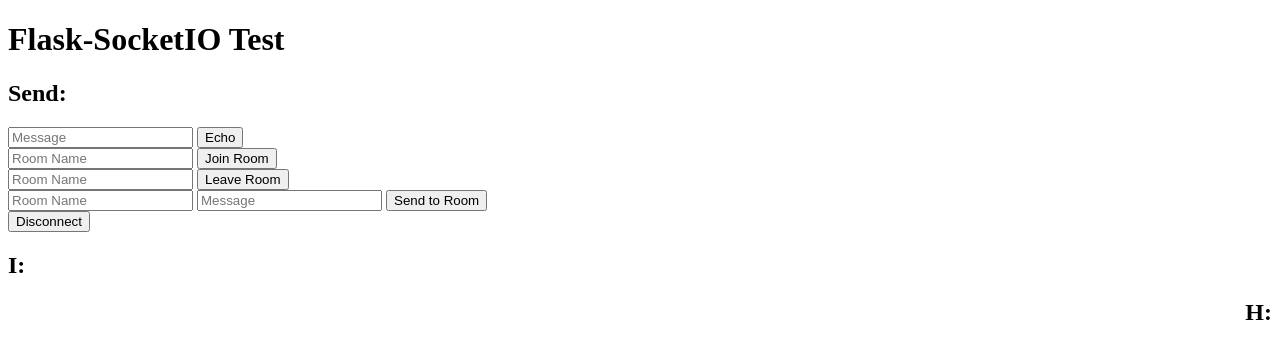
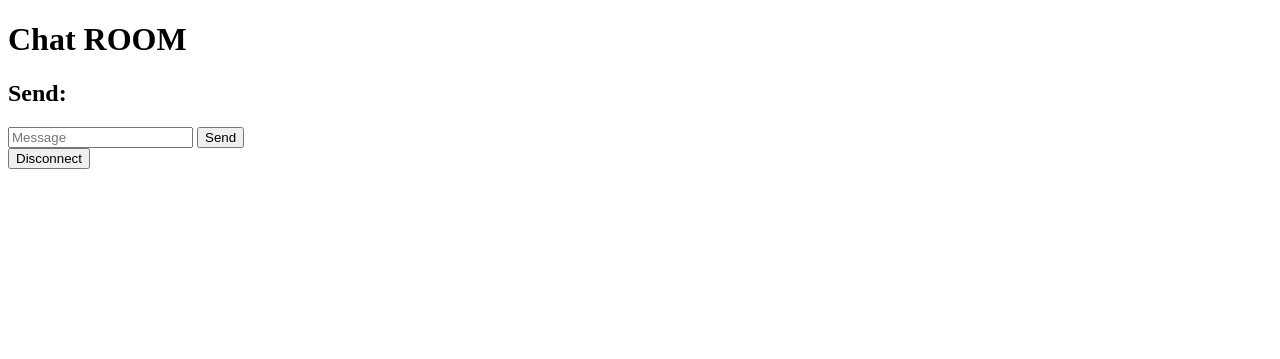
Before and after one commit to GitOad/student-forum, a Flask app: page / in a window 1280 px wide. Shown: the top 359 px of the page. Run offline with Flask 2, Linux system fonts and the light colour scheme; parts of the project's set-up code (start-up, migrations or seed data) failed here and were passed over; some libraries are stand-ins or nearby versions.

Commit message:
Update index.html

```diff
--- a/chatRoom/templates/index.html
+++ b/chatRoom/templates/index.html
@@ -17,35 +17,17 @@
             });
 
             socket.on('my response', function(msg) {
-                $('#log').append('<p>I: ' + msg.data + '</p>');
+                $('#log').append('<h2>I:</h2> <p>I ' + msg.time + msg.data + '</p>');
             });
 
             socket.on('her response', function(msg) {
-                $('#log2').append('<p>H: ' + msg.data + '</p>');
+                $('#log').append('<h2 align = "right">H:</h2> <p align = "right">H ' + msg.time + msg.data + '</p>');
             });
 
-
-            $('form#emit').submit(function(event) {
-                socket.emit('my event', {data: $('#emit_data').val()});
+            $('form#send_room').submit(function(event) {
+                socket.emit('my_room_event', {data: $('#room_data').val()});
                 return false;
             });
-
-            $('form#join').submit(function(event) {
-                socket.emit('join', {room: $('#join_room').val()});
-                return false;
-            });
-            $('form#leave').submit(function(event) {
-                socket.emit('leave', {room: $('#leave_room').val()});
-                return false;
-            });
-            $('form#send_room').submit(function(event) {
-                socket.emit('my_room_event', {room: $('#room_name').val(), data: $('#room_data').val()});
-                return false;
-            });
-/*            $('form#close').submit(function(event) {
-                socket.emit('close_room', {room: $('#close_room').val()});
-                return false;
-            });*/
             $('form#disconnect').submit(function(event) {
                 socket.emit('disconnect_request');
                 return false;
@@ -54,36 +36,16 @@
     </script>
 </head>
 <body>
-    <h1>Flask-SocketIO Test</h1>
+    <h1>Chat ROOM</h1>
     <h2>Send:</h2>
-    <form id="emit" method="POST" action='#'>
-        <input type="text" name="emit_data" id="emit_data" placeholder="Message">
-        <input type="submit" value="Echo">
+    <form id="send_room" method="POST" action='#'>
+        <input type="text" name="room_data" id="room_data" placeholder="Message">
+        <input type="submit" value="Send">
     </form>
-
-    <form id="join" method="POST" action='#'>
-        <input type="text" name="join_room" id="join_room" placeholder="Room Name">
-        <input type="submit" value="Join Room">
-    </form>
-    <form id="leave" method="POST" action='#'>
-        <input type="text" name="leave_room" id="leave_room" placeholder="Room Name">
-        <input type="submit" value="Leave Room">
-    </form>
-    <form id="send_room" method="POST" action='#'>
-        <input type="text" name="room_name" id="room_name" placeholder="Room Name">
-        <input type="text" name="room_data" id="room_data" placeholder="Message">
-        <input type="submit" value="Send to Room">
-    </form>
- <!--    <form id="close" method="POST" action="#">
-        <input type="text" name="close_room" id="close_room" placeholder="Room Name">
-        <input type="submit" value="Close Room">
-    </form> -->
     <form id="disconnect" method="POST" action="#">
         <input type="submit" value="Disconnect">
     </form>
-    <h2>I:</h2>
+
     <div id="log"></div>
-    <h2 align = "right">H:</h2>
-    <div  align = "right" id="log2"></div>
 </body>
 </html>
```
